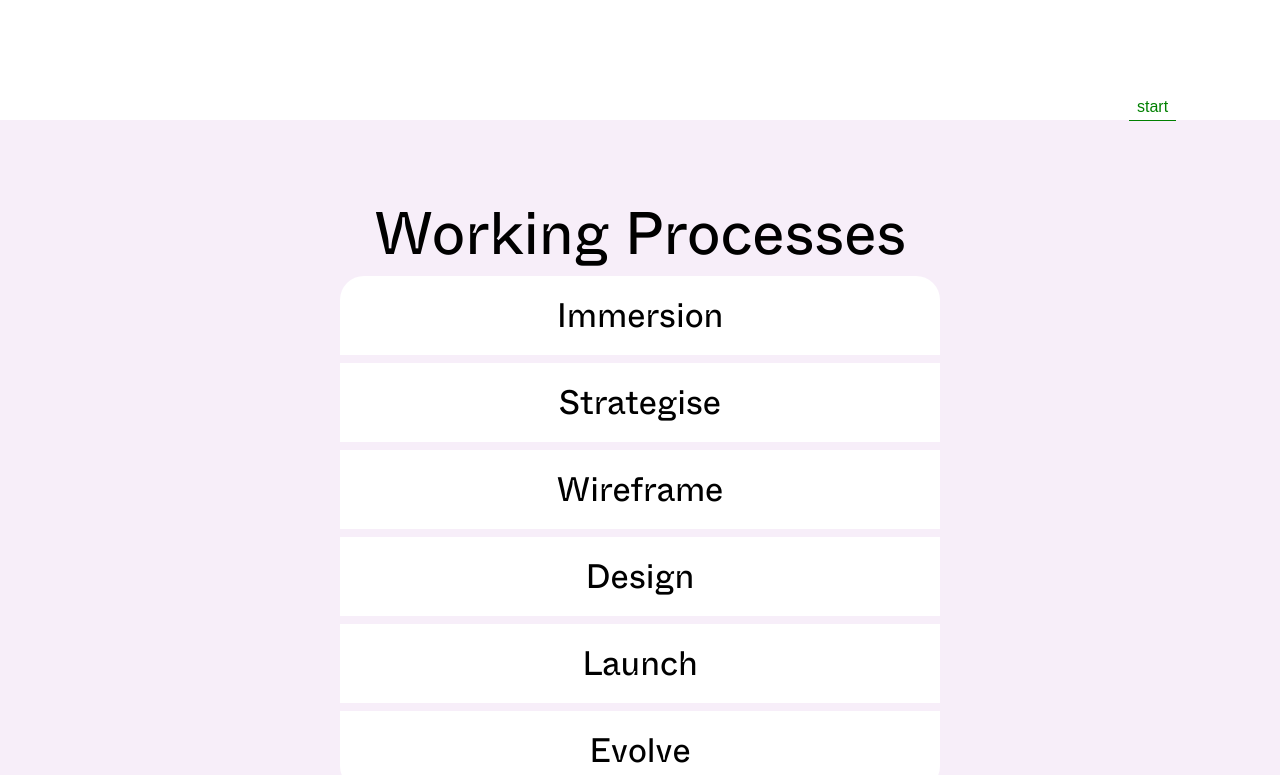
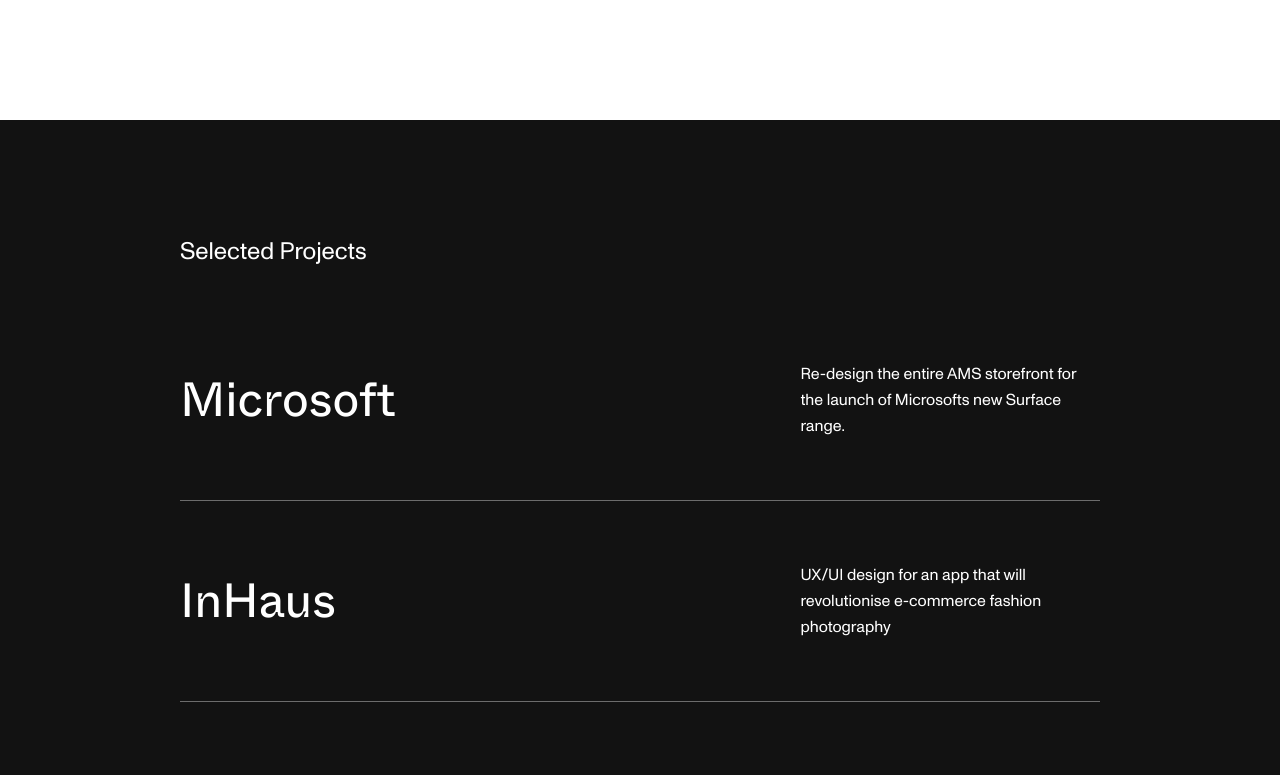
Before and after one commit to narliecholler/Sam-Markley-Digital-Product-Designer, a Next.js app: page / in a window 1280 px wide. Shown: the part 1400-2175 px from the top of the page. Built offline with nearby package versions, Linux system fonts and the light colour scheme.

Commit message:
add case study back and remove gsap markers

```diff
--- a/components/WorkProcesses/section.tsx
+++ b/components/WorkProcesses/section.tsx
@@ -60,7 +60,7 @@
     const timeline = gsap.timeline({
       scrollTrigger: {
         trigger: '#workingProcesses',
-        markers: true,
+        markers: false,
         scrub: 1,
       },
     });
--- a/pages/index.tsx
+++ b/pages/index.tsx
@@ -42,7 +42,7 @@
      */}
     <section style={{ height: '100vh' }} />
 
-    {/* <CaseStudy /> */}
+    <CaseStudy />
 
     <WorkingProcesses id="workingProcesses">
       <div id="workingProcessesContainer">
```
